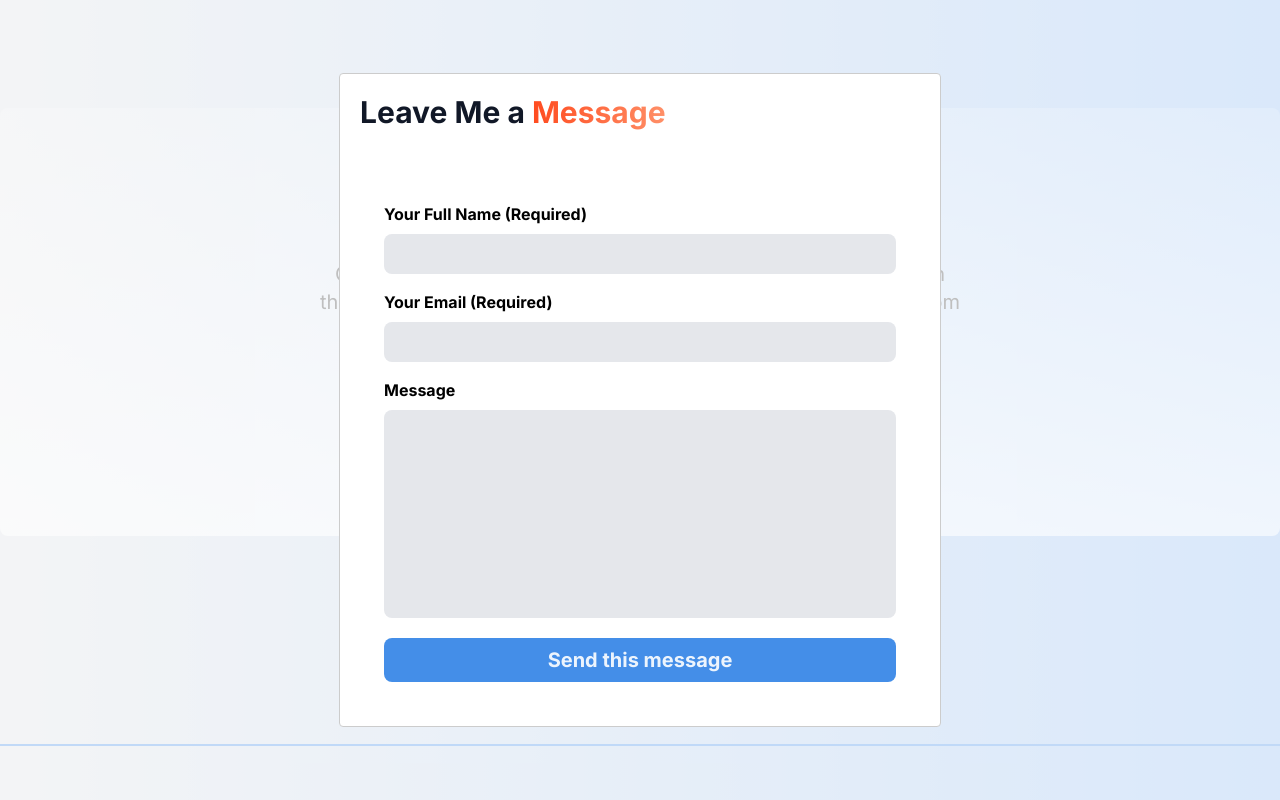
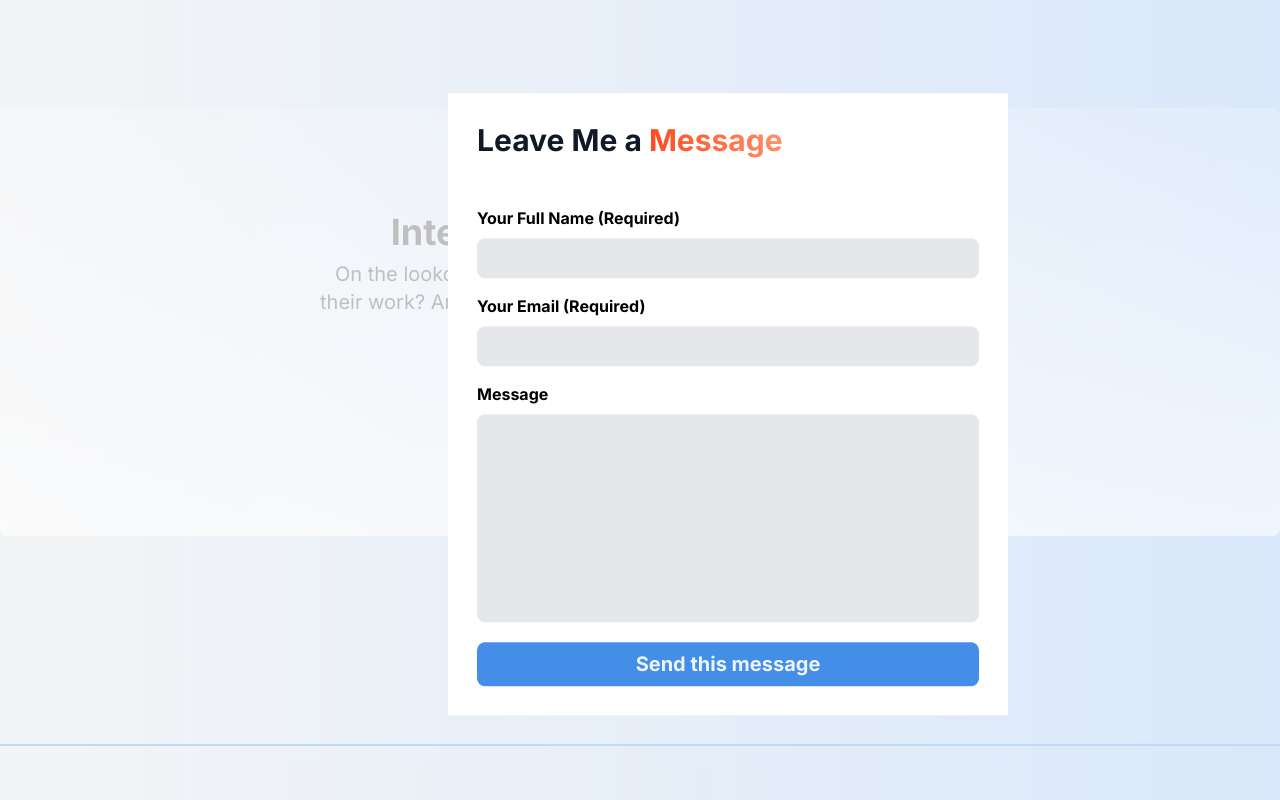
Before and after one commit to KaioMarxDEV/mysite, a React (Vite) app: page / in a window 1280 px wide. Both pictures are taken after a click on the button "Email Me". Shown: the part 1621-2421 px from the top of the page. Built offline with nearby package versions, Linux system fonts and the light colour scheme.

Commit message:
fix: change some header colors

```diff
--- a/package.json
+++ b/package.json
@@ -12,7 +12,8 @@
     "phosphor-react": "^1.4.1",
     "react": "^18.0.0",
     "react-dom": "^18.0.0",
-    "react-modal": "^3.15.1"
+    "react-modal": "^3.15.1",
+    "yup": "^0.32.11"
   },
   "devDependencies": {
     "@types/react": "^18.0.0",
--- a/src/Components/Contact/index.tsx
+++ b/src/Components/Contact/index.tsx
@@ -70,7 +70,13 @@ export function Contact() {
   return (
     <div className="my-52 max-w-full bg-gradient-to-b from-white/20 to-white/60 rounded-lg flex flex-col items-center justify-center py-28">
       <div className="max-w-[40rem] flex flex-col items-center">
-        <strong className="text-4xl text-center leading-6 block">Interested working with me?</strong>
+        <strong className="text-4xl text-center leading-6 block">
+          Interested{' '}
+          <span className='text-transparent bg-clip-text bg-gradient-to-r from-indigo-600 to-pink-500'>
+            working
+          </span>{' '}
+          with me?
+        </strong>
         <span className="mt-4 text-xl text-center block">
           On the lookout for a fast learner developer that shows passion in their work?
           Are you interested in collaborating? I'd love to hear from you!
@@ -83,16 +89,16 @@ export function Contact() {
           isOpen={modalStatus}
           onRequestClose={handleModalClose}
           contentLabel="email submit"
-          style={customStyles}
+          className='top-1/2 left-1/2 right-auto bottom-auto -mr-1/2 translate-x-[35%] translate-y-[15%]'
           ariaHideApp={false}
         >
+          <form style={{ borderImageSlice: 1}} className="w-[35rem] p-6 bg-white border-[5px] border-solid border-transparent flex flex-col" onSubmit={handleSubmit}>
             <h2 className="mb-12 text-3xl font-bold text-gray-900">
               Leave Me a{' '}
               <span className="text-transparent bg-clip-text bg-gradient-to-r from-[#ff4b1f] to-[#ff9068]">
                 Message
               </span>
             </h2>
-          <form className="w-[35rem] p-6 bg-white flex flex-col" onSubmit={handleSubmit}>
             <div className="flex flex-col items-start mb-4">
               <strong>Your Full Name (Required)</strong>
               <input onChange={handleInputName} className="bg-gray-200 rounded-lg text-gray-700 p-2 outline-none w-full mt-2" type="text" />
--- a/src/Components/Header/index.tsx
+++ b/src/Components/Header/index.tsx
@@ -3,7 +3,7 @@ import { HandWaving } from "phosphor-react";
 export function Header() {
   return (
     <header className="flex flex-row h-20 justify-between mt-8 items-center bg-gradient-to-b from-white/20 to-white/60 px-4 rounded-lg">
-      <h1 className="text-my-blue px-4 py-2 text-3xl font-bold">
+      <h1 className="box-decoration-clone text-transparent bg-clip-text bg-gradient-to-r from-indigo-600 to-pink-500 underline px-4 py-2 text-3xl font-bold">
         Welcome to my Portfolio
       </h1>
       <div className="flex flex-row items-center">
--- a/tailwind.config.js
+++ b/tailwind.config.js
@@ -16,6 +16,8 @@ module.exports = {
       black: colors.black,
       white: colors.white,
       gray: colors.gray,
+      indigo: colors.indigo,
+      pink: colors.pink,
     },
     fontFamily: {
       inter: ["Inter"],
```
Also changed, not shown: 1 other file (tests, documents, lock files or other folders). Lines whose indentation alone changed are shown as unchanged.
